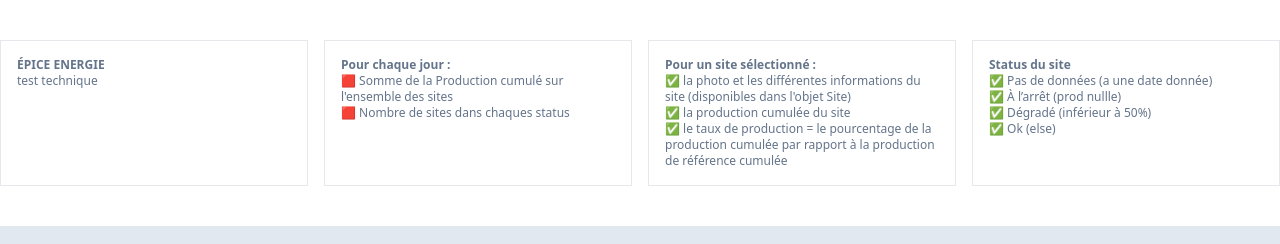
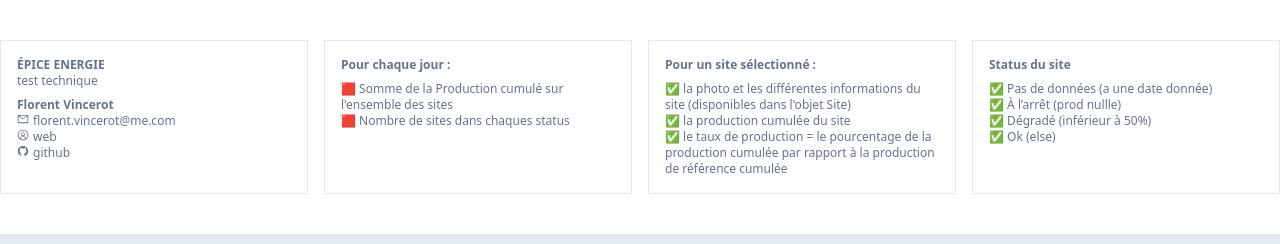
Before and after one commit to dev-epices/test-technique-front, a React (Vite) app: page / in a window 1280 px wide. Shown: the top 244 px of the page. Built offline with nearby package versions, Linux system fonts and the light colour scheme.

Commit message:
add contact and icons

```diff
--- a/package.json
+++ b/package.json
@@ -14,7 +14,8 @@
     "lodash": "^4.17.21",
     "react": "^18.2.0",
     "react-day-picker": "^8.10.1",
-    "react-dom": "^18.2.0"
+    "react-dom": "^18.2.0",
+    "react-icons": "^5.1.0"
   },
   "devDependencies": {
     "@types/lodash": "^4.17.0",
--- a/src/App.jsx
+++ b/src/App.jsx
@@ -1,6 +1,10 @@
 
 import Ui from './components/Ui'
 import Todo from './components/Todo'
+import { AiOutlineMail } from "react-icons/ai";
+import { RxAvatar } from "react-icons/rx";
+
+import { AiFillGithub } from "react-icons/ai";
 
 
 function App() {
@@ -10,7 +14,15 @@ function App() {
     <section className="">
       <div className="md:container md:mx-auto py-10">
           <div className="grid grid-cols-1 sm:grid-cols-2 lg:grid-cols-4 gap-4 *:border *:p-4 text-xs text-slate-500">
-            <p><span className="font-bold">ÉPICE ENERGIE</span><br/>test technique</p>
+            <div>
+            <p className='mb-2'><span className="font-bold">ÉPICE ENERGIE</span><br/>test technique</p>
+            <p className='font-bold'>Florent Vincerot</p>
+            <ul className='flex flex-col *:flex *:flex-row'>
+              <li className=' space-x-1'><AiOutlineMail /><a href='mailto:florent.vincerot@me.com'><span className='texte-lime-700 hover:underline'> florent.vincerot@me.com</span></a></li>
+              <li className=' space-x-1'><RxAvatar /><a href='https://flo-gilt.vercel.app'><span className='texte-lime-700 hover:underline'> web</span></a></li>
+              <li className=' space-x-1'><AiFillGithub /><a href='https://github.com/MrTuttle'><span className='texte-lime-700 hover:underline'> github</span></a></li>
+            </ul>
+            </div>
               <Todo/>
           </div>
         </div>
--- a/src/components/Todo.tsx
+++ b/src/components/Todo.tsx
@@ -4,12 +4,12 @@ const Todo = () => {
   return (
     <>
       <ul>
-        <p className="font-bold">Pour chaque jour :</p>
+        <p className="font-bold mb-2">Pour chaque jour :</p>
         <li>🟥 Somme de la Production cumulé sur l'ensemble des sites</li>
         <li>🟥 Nombre de sites dans chaques status</li>
       </ul>
       <ul>
-        <p className="font-bold">Pour un site sélectionné :</p>
+        <p className="font-bold mb-2">Pour un site sélectionné :</p>
         <li>✅ la photo et les différentes informations du site (disponibles dans l'objet Site)</li>
         <li>✅ la production cumulée du site</li>
         <li>
@@ -18,7 +18,7 @@ const Todo = () => {
         </li>
       </ul>
       <ul>
-        <p className="font-bold">Status du site</p>
+        <p className="font-bold mb-2">Status du site</p>
         <li>✅ Pas de données (a une date donnée)</li>
         <li>✅ À l’arrêt (prod nullle)</li>
         <li>✅ Dégradé (inférieur à 50%)</li>
```
Also changed, not shown: 1 other file (tests, documents, lock files or other folders).
